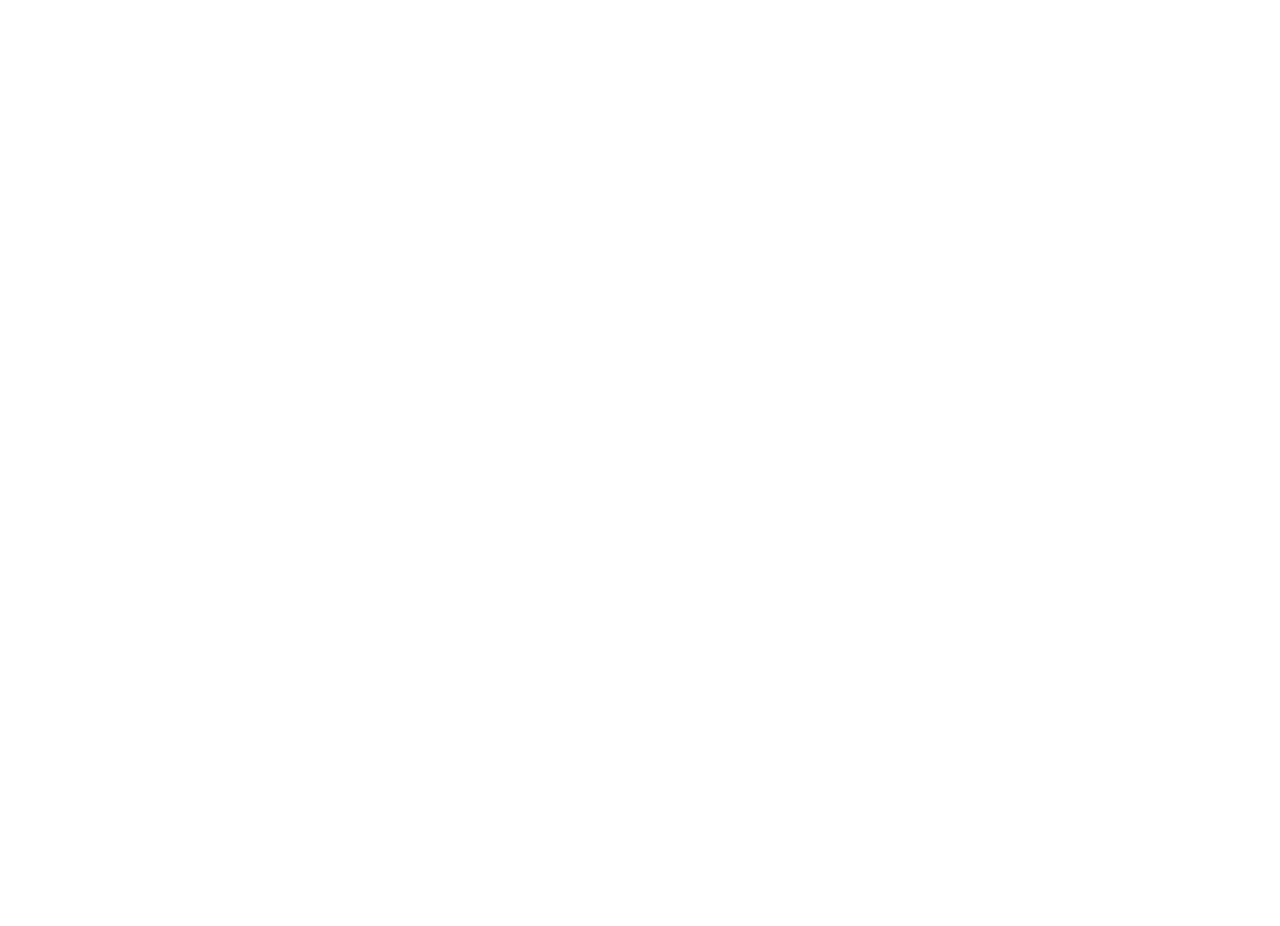
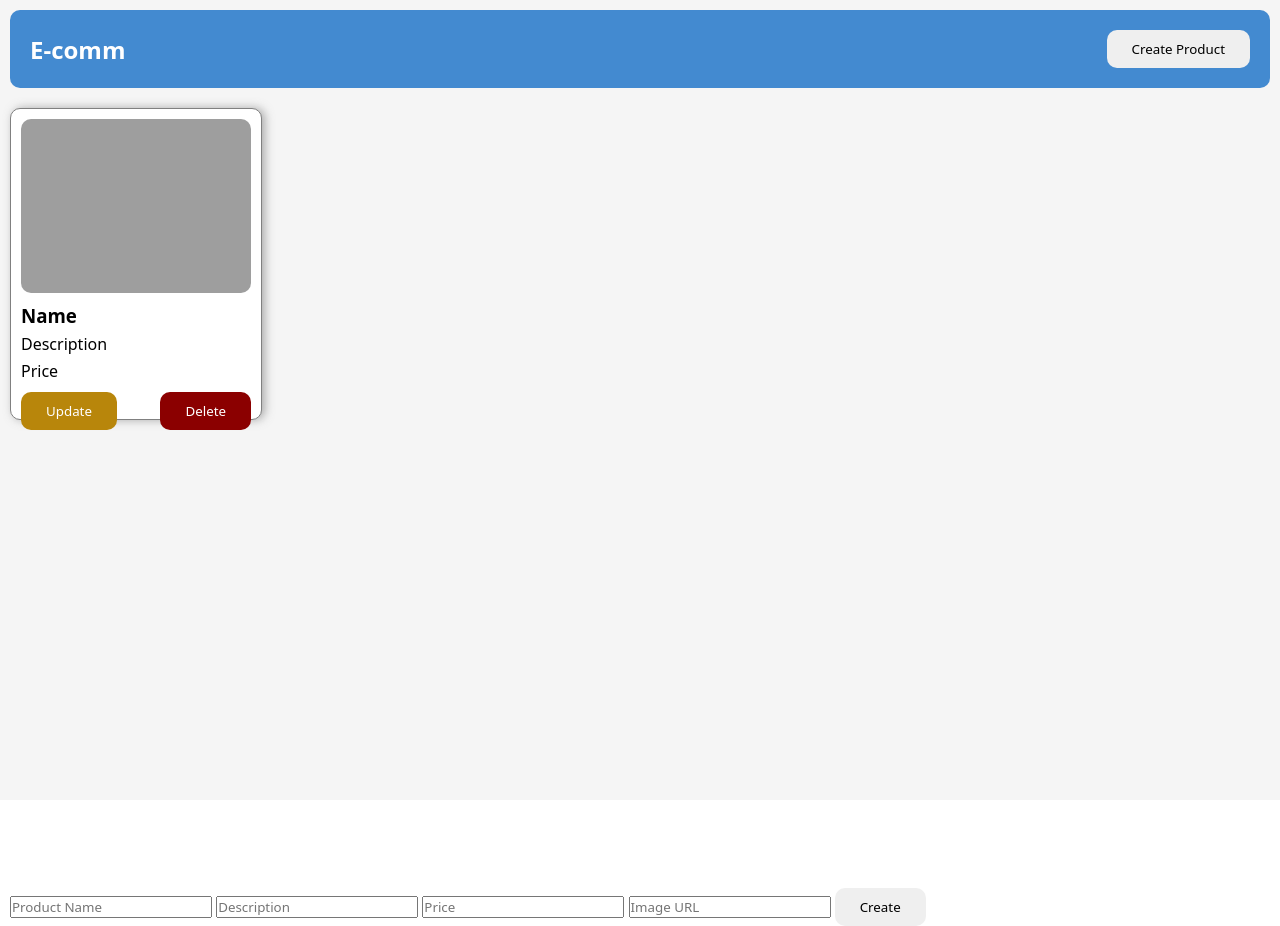
Before and after one commit to RohitChavan233/Practice-files, a website: page Day_6_DOM_E-commerce/index.html in a window 1280 px wide. Before the commit the page ends 800 px from the top, so only its background shows below. Drawn offline with Linux system fonts and the light colour scheme; grey boxes are pictures that could not be loaded.

Commit message:
navbar is complete : product card complete : form is under progress

```diff
--- a/Day_6_DOM_E-commerce/index.html
+++ b/Day_6_DOM_E-commerce/index.html
@@ -1,14 +1,50 @@
 <!DOCTYPE html>
 <html lang="en">
+
 <head>
     <meta charset="UTF-8">
     <meta name="viewport" content="width=device-width, initial-scale=1.0">
     <title>E-Comm</title>
     <link rel="stylesheet" href="style.css">
 </head>
+
 <body>
+    <main>
+        <nav>
+            <h1>E-comm</h1>
+            <button>Create Product</button>
+        </nav>
 
+        <div class="products">
+            <div class="products-card">
+                <div class="img">
+                    <img src="https://picsum.photos/300/300" alt="Random Image">
+                </div>
+                <div class="text">
+                    <h3>Name</h3>
+                    <p>Description</p>
+                    <p>Price</p>
+                </div>
+
+                <div class="btns">
+                    <button id="update">Update</button>
+                    <button id="delete">Delete</button>
+                </div>
+            </div>
+        </div>
+
+        <div class="form">
+            <form>
+                <input type="text" name="" id="" placeholder="Product Name">
+                <input type="text" name="" id="" placeholder="Description">
+                <input type="number" name="" id="" placeholder="Price">
+                <input type="url" name="" id="" placeholder="Image URL">
+                <button>Create</button>
+            </form>
+        </div>
+    </main>
 
     <script src="script.js"></script>
 </body>
+
 </html>
--- a/Day_6_DOM_E-commerce/style.css
+++ b/Day_6_DOM_E-commerce/style.css
@@ -1,10 +1,92 @@
-*{
+* {
     margin: 0;
     padding: 0;
     box-sizing: border-box;
     font-family: system-ui, -apple-system, BlinkMacSystemFont, 'Segoe UI', Roboto, Oxygen, Ubuntu, Cantarell, 'Open Sans', 'Helvetica Neue', sans-serif;
 }
-html , body{
+
+html,
+body {
     height: 100%;
     width: 100%;
 }
+
+main {
+    height: 100%;
+    width: 100%;
+    background-color: whitesmoke;
+    padding: 10px;
+}
+
+nav {
+    height: 10%;
+    width: 100%;
+    margin-bottom: 20px;
+    display: flex;
+    justify-content: space-between;
+    align-items: center;
+    background-color: rgb(67, 138, 208);
+    border-radius: 10px;
+    color: white;
+    padding: 20px;
+}
+
+button {
+    padding: 10px 25px;
+    border: none;
+    border-radius: 10px;
+    cursor: pointer;
+}
+
+.products {
+    display: flex;
+    height: 100%;
+    width: 100%;
+}
+
+.products-card {
+    padding: 10px;
+    height: 40%;
+    width: 20%;
+    border-radius: 10px;
+    border: 1px solid gray;
+    background-color: white;
+    box-shadow: 3px 0px 10px rgba(101, 101, 101, 0.516);
+    display: flex;
+    flex-direction: column;
+    gap: 10px;
+}
+
+.img {
+    height: 60%;
+    width: 100%;
+}
+
+.img img {
+    height: 100%;
+    width: 100%;
+    object-fit: cover;
+    border-radius: 10px;
+}
+
+.text {
+    display: flex;
+    flex-direction: column;
+    gap: 5px;
+}
+
+.btns {
+    display: flex;
+    width: 100;
+    justify-content: space-between;
+}
+
+#update {
+    background-color: darkgoldenrod;
+    color: white;
+}
+
+#delete {
+    background-color: darkred;
+    color: white;
+}
```
